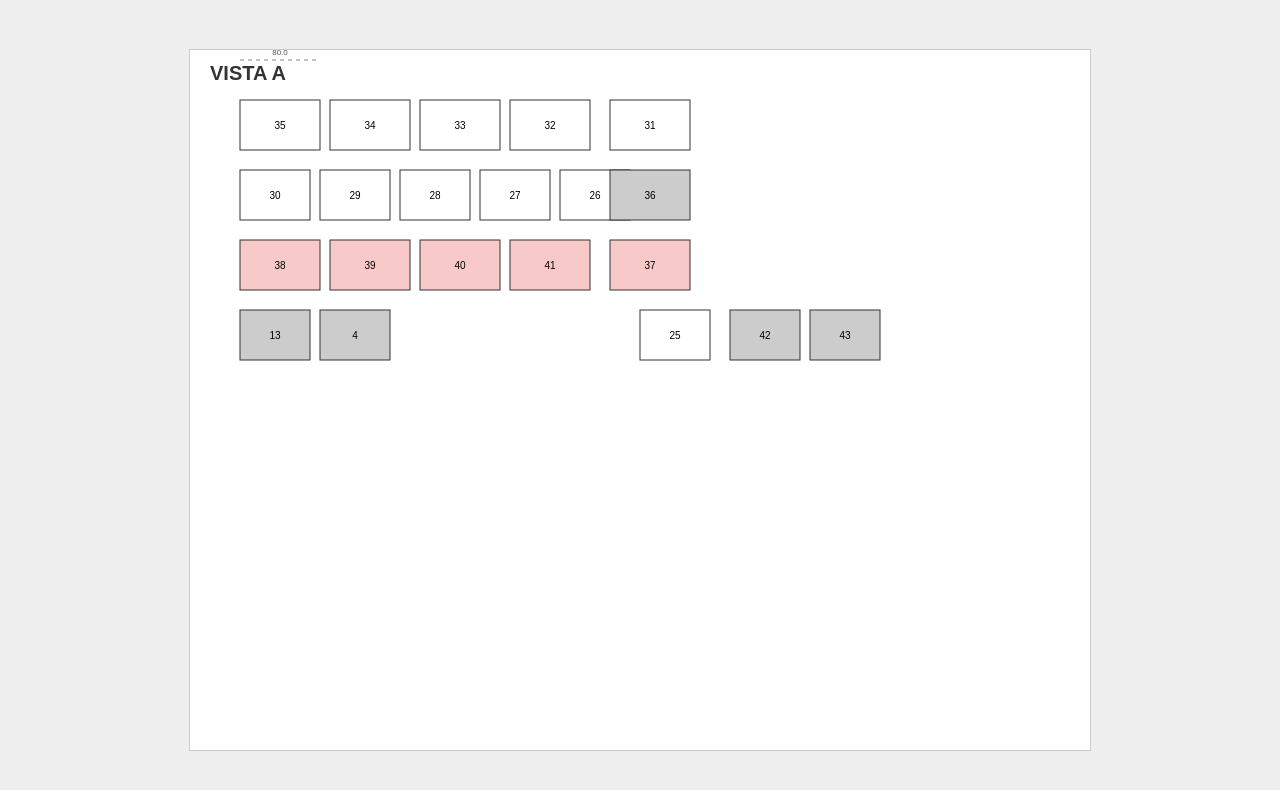
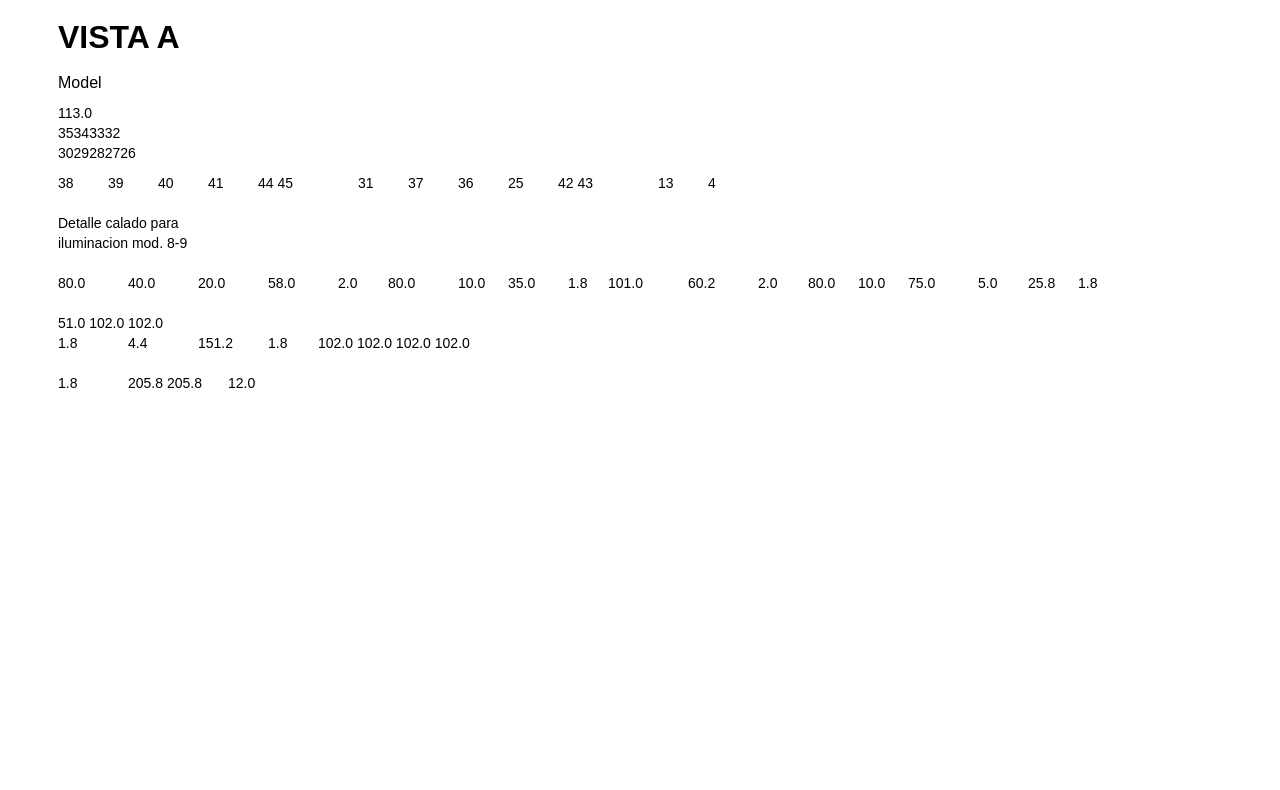
Before and after one commit to ramirosilvera/cocina, a plain HTML site: page index.html in a window 1280 px wide. Drawn offline with Linux system fonts and the light colour scheme.

Commit message:
Update index.html

```diff
--- a/index.html
+++ b/index.html
@@ -2,175 +2,77 @@
 <html lang="es">
 <head>
   <meta charset="UTF-8">
-  <title>Plano Vista A – Réplica Exacta</title>
-  <style>
-    body {
-      margin: 0;
-      background: #eee;
-      font-family: Arial, sans-serif;
-    }
-    #container {
-      width: 100%;
-      height: 100vh;
-      display: flex;
-      justify-content: center;
-      align-items: center;
-    }
-    svg {
-      background: #fff;
-      border: 1px solid #ccc;
-    }
-    .mueble {
-      stroke: #333;
-      stroke-width: 1;
-    }
-    .etiqueta {
-      font-size: 10px;
-      fill: #000;
-      pointer-events: none;
-    }
-    .titulo {
-      font-size: 20px;
-      font-weight: bold;
-      fill: #333;
-    }
-    /* Estilos para detalles adicionales (por ejemplo, líneas de dimensión o calados) */
-    .detalle {
-      stroke: #666;
-      stroke-dasharray: 4;
-      stroke-width: 0.8;
-    }
-    .dim-texto {
-      font-size: 8px;
-      fill: #555;
-    }
-  </style>
+  <meta name="viewport" content="width=device-width, initial-scale=1">
+  <title>Plano Cocina - Vista A</title>
+  <link rel="stylesheet" href="style.css">
 </head>
 <body>
-  <div id="container">
-    <svg id="plano-svg" width="900" height="700" viewBox="0 0 900 700">
-      <!-- Título del plano -->
-      <text x="20" y="30" class="titulo">VISTA A</text>
+  <div class="container">
+    <!-- Usamos SVG para mantener la precisión del plano -->
+    <svg width="1130" height="800" viewBox="0 0 1130 800" xmlns="http://www.w3.org/2000/svg">
+      <!-- Encabezados y título -->
+      <text x="50" y="40" font-size="32" font-family="Arial" font-weight="bold">VISTA A</text>
+      <text x="50" y="80" font-size="16" font-family="Arial">Model</text>
+
+      <!-- Datos principales -->
+      <text x="50" y="110" font-size="14" font-family="Arial">113.0</text>
+      <text x="50" y="130" font-size="14" font-family="Arial">35343332</text>
+      <text x="50" y="150" font-size="14" font-family="Arial">3029282726</text>
+
+      <!-- Serie de medidas -->
+      <text x="50" y="180" font-size="14" font-family="Arial">38</text>
+      <text x="100" y="180" font-size="14" font-family="Arial">39</text>
+      <text x="150" y="180" font-size="14" font-family="Arial">40</text>
+      <text x="200" y="180" font-size="14" font-family="Arial">41</text>
+      <text x="250" y="180" font-size="14" font-family="Arial">44 45</text>
+      <text x="350" y="180" font-size="14" font-family="Arial">31</text>
+      <text x="400" y="180" font-size="14" font-family="Arial">37</text>
+      <text x="450" y="180" font-size="14" font-family="Arial">36</text>
+      <text x="500" y="180" font-size="14" font-family="Arial">25</text>
+      <text x="550" y="180" font-size="14" font-family="Arial">42 43</text>
+      <text x="650" y="180" font-size="14" font-family="Arial">13</text>
+      <text x="700" y="180" font-size="14" font-family="Arial">4</text>
+
+      <!-- Detalle adicional -->
+      <text x="50" y="220" font-size="14" font-family="Arial">Detalle calado para</text>
+      <text x="50" y="240" font-size="14" font-family="Arial">iluminacion mod. 8-9</text>
+
+      <!-- Medidas adicionales -->
+      <text x="50" y="280" font-size="14" font-family="Arial">80.0</text>
+      <text x="120" y="280" font-size="14" font-family="Arial">40.0</text>
+      <text x="190" y="280" font-size="14" font-family="Arial">20.0</text>
+      <text x="260" y="280" font-size="14" font-family="Arial">58.0</text>
+      <text x="330" y="280" font-size="14" font-family="Arial">2.0</text>
+      <text x="380" y="280" font-size="14" font-family="Arial">80.0</text>
+      <text x="450" y="280" font-size="14" font-family="Arial">10.0</text>
+      <text x="500" y="280" font-size="14" font-family="Arial">35.0</text>
+      <text x="560" y="280" font-size="14" font-family="Arial">1.8</text>
+      <text x="600" y="280" font-size="14" font-family="Arial">101.0</text>
+      <text x="680" y="280" font-size="14" font-family="Arial">60.2</text>
+      <text x="750" y="280" font-size="14" font-family="Arial">2.0</text>
+      <text x="800" y="280" font-size="14" font-family="Arial">80.0</text>
+      <text x="850" y="280" font-size="14" font-family="Arial">10.0</text>
+      <text x="900" y="280" font-size="14" font-family="Arial">75.0</text>
+      <text x="970" y="280" font-size="14" font-family="Arial">5.0</text>
+      <text x="1020" y="280" font-size="14" font-family="Arial">25.8</text>
+      <text x="1070" y="280" font-size="14" font-family="Arial">1.8</text>
+
+      <!-- Más detalles -->
+      <text x="50" y="320" font-size="14" font-family="Arial">51.0 102.0 102.0</text>
+      <text x="50" y="340" font-size="14" font-family="Arial">1.8</text>
+      <text x="120" y="340" font-size="14" font-family="Arial">4.4</text>
+      <text x="190" y="340" font-size="14" font-family="Arial">151.2</text>
+      <text x="260" y="340" font-size="14" font-family="Arial">1.8</text>
+      <text x="310" y="340" font-size="14" font-family="Arial">102.0 102.0 102.0 102.0</text>
+      <text x="50" y="380" font-size="14" font-family="Arial">1.8</text>
+      <text x="120" y="380" font-size="14" font-family="Arial">205.8 205.8</text>
+      <text x="220" y="380" font-size="14" font-family="Arial">12.0</text>
+
+      <!-- Agrega aquí otros elementos gráficos (líneas, rectángulos, etc.) si es necesario -->
+      <!-- Ejemplo:
+      <line x1="50" y1="420" x2="300" y2="420" stroke="#000" stroke-width="2" /> -->
     </svg>
   </div>
-  <script>
-    // Escala base para transformar medidas (se puede ajustar según el PDF)
-    const escala = 1; // En este ejemplo se usa 1:1, pero se puede modificar
-
-    // Función para determinar el color según el número de mueble
-    function getColorMueble(num) {
-      if ((num >= 25 && num <= 30) || (num >= 31 && num <= 35)) {
-        return "#FFFFFF"; // Blanco laqueado
-      } else if (num >= 37 && num <= 41) {
-        return "#F7CAC9"; // Rosa quarz (tono aproximado)
-      }
-      return "#CCCCCC"; // Color neutro para los muebles sin especificación
-    }
-
-    // Definición de muebles (interpretación basada en el PDF)
-    // Se han agrupado según la secuencia del PDF y se han estimado posiciones y dimensiones
-    const muebles = [
-      // Grupo superior: "35343332" (muebles 35, 34, 33, 32)
-      { num: 35, x: 50,  y: 50,  width: 80, height: 50 },
-      { num: 34, x: 140, y: 50,  width: 80, height: 50 },
-      { num: 33, x: 230, y: 50,  width: 80, height: 50 },
-      { num: 32, x: 320, y: 50,  width: 80, height: 50 },
-      // Grupo siguiente: "3029282726" (muebles 30, 29, 28, 27, 26)
-      { num: 30, x: 50,  y: 120, width: 70, height: 50 },
-      { num: 29, x: 130, y: 120, width: 70, height: 50 },
-      { num: 28, x: 210, y: 120, width: 70, height: 50 },
-      { num: 27, x: 290, y: 120, width: 70, height: 50 },
-      { num: 26, x: 370, y: 120, width: 70, height: 50 },
-      // Grupo: "38 39 40 41" (muebles 38, 39, 40, 41; se incluye el 37 en el siguiente grupo)
-      { num: 38, x: 50,  y: 190, width: 80, height: 50 },
-      { num: 39, x: 140, y: 190, width: 80, height: 50 },
-      { num: 40, x: 230, y: 190, width: 80, height: 50 },
-      { num: 41, x: 320, y: 190, width: 80, height: 50 },
-      // Resto de elementos indicados en el PDF:
-      // Mueble 31 (blanco laqueado)
-      { num: 31, x: 420, y: 50, width: 80, height: 50 },
-      // Mueble 37 (rosa quarz)
-      { num: 37, x: 420, y: 190, width: 80, height: 50 },
-      // Mueble 36 (sin indicación de color, neutro)
-      { num: 36, x: 420, y: 120, width: 80, height: 50 },
-      // Mueble 25 (blanco laqueado)
-      { num: 25, x: 450, y: 260, width: 70, height: 50 },
-      // Grupo: "42 43" (muebles 42 y 43)
-      { num: 42, x: 540, y: 260, width: 70, height: 50 },
-      { num: 43, x: 620, y: 260, width: 70, height: 50 },
-      // Mueble 13
-      { num: 13, x: 50,  y: 260, width: 70, height: 50 },
-      // Mueble 4
-      { num: 4,  x: 130, y: 260, width: 70, height: 50 }
-    ];
-
-    // Función para crear un rectángulo SVG para cada mueble
-    function crearMueble(m) {
-      const ns = "http://www.w3.org/2000/svg";
-      // Rectángulo base
-      const rect = document.createElementNS(ns, "rect");
-      rect.setAttribute("x", m.x * escala);
-      rect.setAttribute("y", m.y * escala);
-      rect.setAttribute("width", m.width * escala);
-      rect.setAttribute("height", m.height * escala);
-      rect.setAttribute("fill", getColorMueble(m.num));
-      rect.setAttribute("class", "mueble");
-      // Texto identificador en el centro del mueble
-      const texto = document.createElementNS(ns, "text");
-      texto.setAttribute("x", (m.x + m.width / 2) * escala);
-      texto.setAttribute("y", (m.y + m.height / 2 + 4) * escala);
-      texto.setAttribute("text-anchor", "middle");
-      texto.setAttribute("class", "etiqueta");
-      texto.textContent = m.num;
-      return { rect, texto };
-    }
-
-    // Obtener el elemento SVG
-    const svg = document.getElementById("plano-svg");
-
-    // Dibujar todos los muebles según el arreglo definido
-    muebles.forEach(mueble => {
-      const { rect, texto } = crearMueble(mueble);
-      svg.appendChild(rect);
-      svg.appendChild(texto);
-    });
-
-    // (Opcional) Dibujar detalles de iluminación y dimensiones tal como se indica en el PDF.
-    // Se utiliza una interpretación de las medidas (por ejemplo, líneas de dimensión).
-    function dibujarDetalle(x, y, longitud, orientacion = 'horizontal') {
-      const ns = "http://www.w3.org/2000/svg";
-      const linea = document.createElementNS(ns, "line");
-      if (orientacion === 'horizontal') {
-        linea.setAttribute("x1", x * escala);
-        linea.setAttribute("y1", y * escala);
-        linea.setAttribute("x2", (x + longitud) * escala);
-        linea.setAttribute("y2", y * escala);
-      } else {
-        linea.setAttribute("x1", x * escala);
-        linea.setAttribute("y1", y * escala);
-        linea.setAttribute("x2", x * escala);
-        linea.setAttribute("y2", (y + longitud) * escala);
-      }
-      linea.setAttribute("class", "detalle");
-      svg.appendChild(linea);
-      // Agregar texto de dimensión en el centro de la línea
-      const textoDim = document.createElementNS(ns, "text");
-      if (orientacion === 'horizontal') {
-        textoDim.setAttribute("x", (x + longitud / 2) * escala);
-        textoDim.setAttribute("y", (y - 5) * escala);
-      } else {
-        textoDim.setAttribute("x", (x - 20) * escala);
-        textoDim.setAttribute("y", (y + longitud / 2) * escala);
-      }
-      textoDim.setAttribute("class", "dim-texto");
-      textoDim.textContent = longitud.toFixed(1);
-      textoDim.setAttribute("text-anchor", "middle");
-      svg.appendChild(textoDim);
-    }
-
-    // Ejemplo de detalle: se dibuja una línea de dimensión horizontal de 80.0 (según el PDF)
-    dibujarDetalle(50, 10, 80.0, 'horizontal');
-    // Se pueden añadir más detalles según se extraiga de los números (40.0, 20.0, 58.0, etc.)
-  </script>
+  <script src="script.js"></script>
 </body>
 </html>
```
